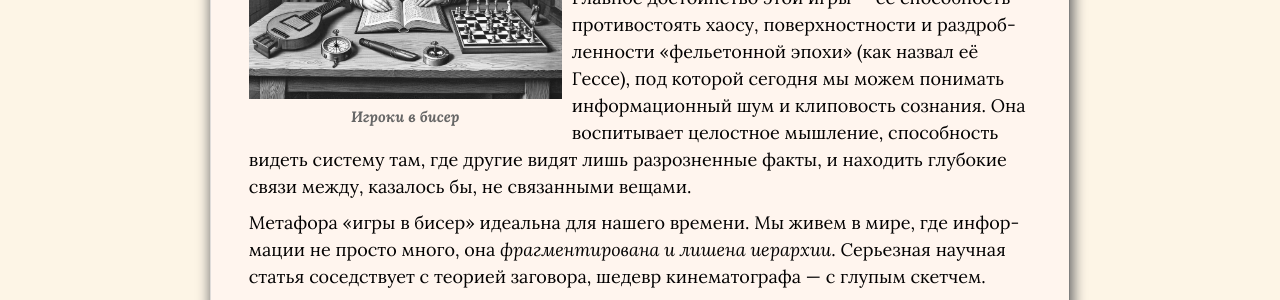
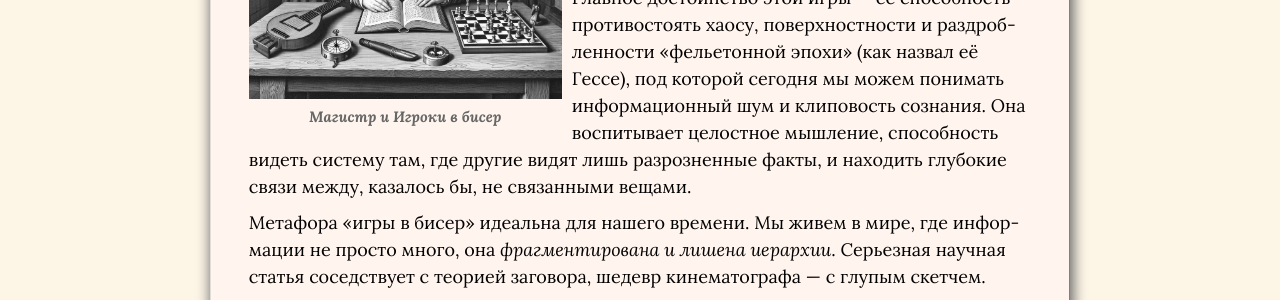
Before and after one commit to SergSi/land-use-art, a Jekyll site: the page built from _posts/2025-09-03-metod.md, in a window 1280 px wide and 900 px high, scrolled down 2810 px. Shown: the part 153-453 px from the top of the window. Built offline with Jekyll 4.4.1, drawn with Linux system fonts in a browser that asks for light colours; some web fonts are replaced.

Commit message:
Update 2025-09-03-metod.md

```diff
--- a/_posts/2025-09-03-metod.md
+++ b/_posts/2025-09-03-metod.md
@@ -32,7 +32,7 @@ p {
 
 Результатом их совместного труда становится «партия» — интеллектуальная конструкция, симфония смыслов, которая представляет собой единую картину мира.  Итогом является не утилитарная «модель», а многослойная *интеллектуально-эстетическая конструкция* — «симфония смыслов». Это идеальный объект, существующий в сознании игроков и аудитории. Качество партии оценивается не по практической полезности, а по её *внутренней гармонии, сложности, элегантности* и *глубине выявленных связей* между исходными элементами. Великая партия вызывает эстетическое и интеллектуальное потрясение, подобное прослушиванию гениальной симфонии или созерцанию изящного математического доказательства.
 
-{% include image-align.html file="article/igra4.jpg" caption="Игроки в бисер" align="left" width="40%" %}
+{% include image-align.html file="article/igra4.jpg" caption="Магистр и Игроки в бисер" align="left" width="40%" %}
 
 Процесс игры и созерцания её результата является формой *медитации*, ведущей к высшему акту — *постижению универсальной гармонии*, лежащей в основе всех наук и искусств. Это мистическое переживание единства (Unio Mystica), где исчезает грань между субъектом (игроком) и объектом (истиной).
 
```
